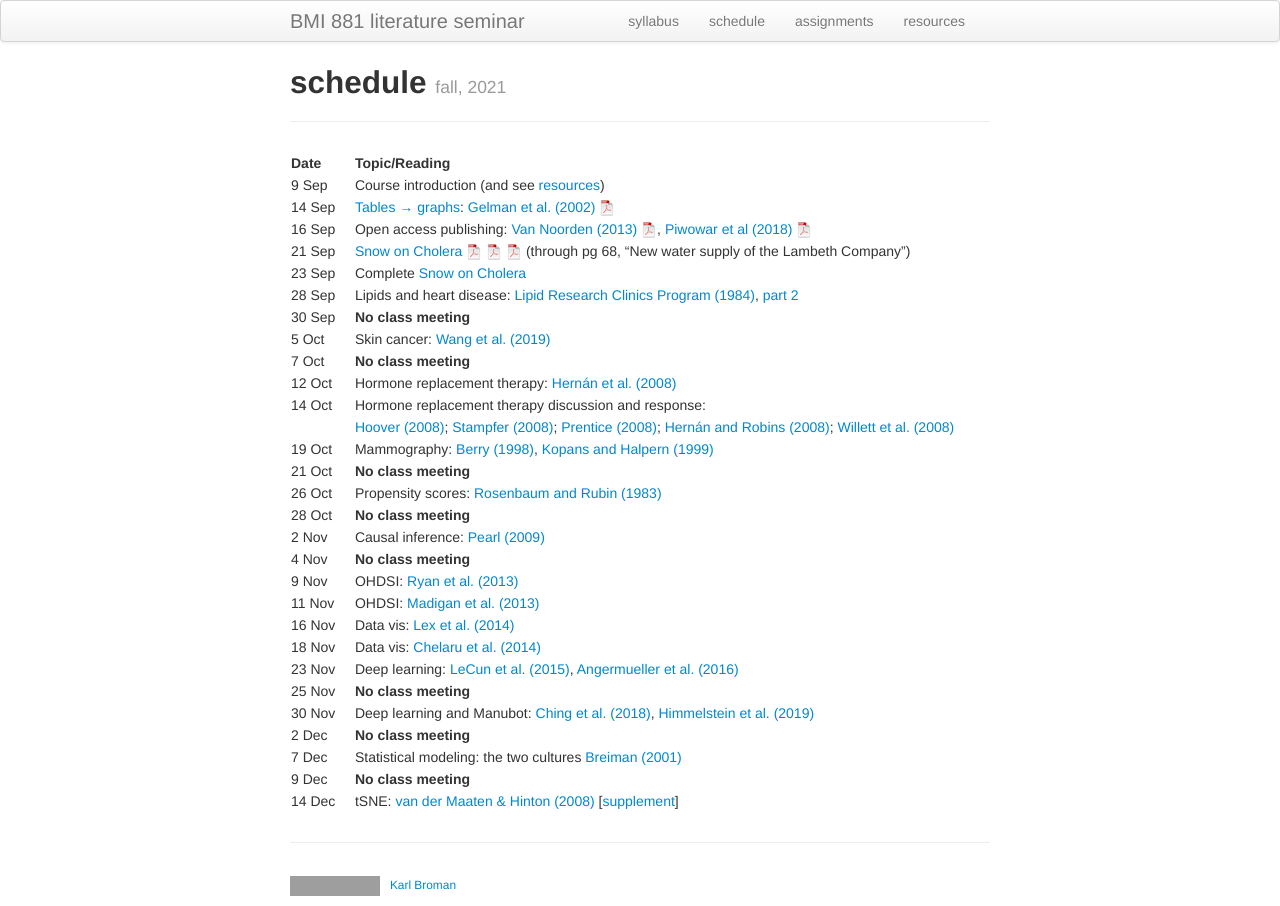
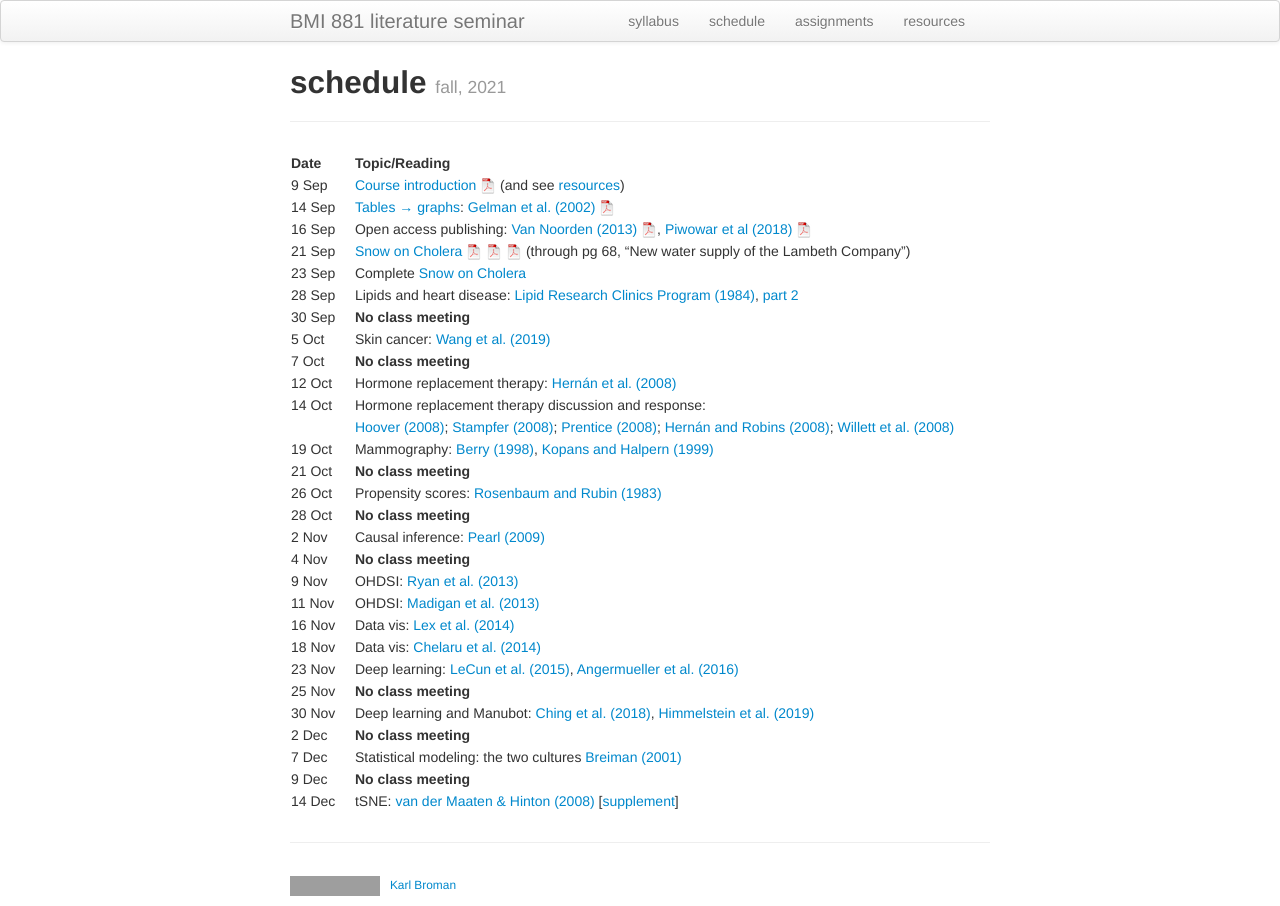
Before and after one commit to kbroman/BMI881_fall2022, a Jekyll site: the page built from schedule.md, in a window 1280 px wide. Built offline with Jekyll 4.4.1, drawn with Linux system fonts in a browser that asks for light colours; grey boxes are pictures that could not be loaded.

Commit message:
Edit intro slides and put back on schedule

```diff
--- a/schedule.md
+++ b/schedule.md
@@ -7,7 +7,7 @@ description: Schedule and readings for BMI 881, Biomedical data science scholarl
 
 | Date    | &nbsp;&nbsp;&nbsp;&nbsp;   | Topic/Reading  |
 | :------ | -- | :----- |
-| 9 Sep   |    | Course introduction (and see [resources](resources.html)) |
+| 9 Sep   |    | [Course introduction ![pdf logo](icons/pdf-icon.png)](slides/00_intro_slides.pdf) (and see [resources](resources.html)) |
 | 14 Sep   |    | [Tables &rarr; graphs](slides/01a_gelman_slides.pdf): [Gelman et al. (2002)](https://doi.org/10.1198/000313002317572790) [![pdf logo](icons/pdf-icon.png)](http://courses.washington.edu/b572/public/Gelman2002.pdf) |
 | 16 Sep  |    | Open access publishing: [Van Noorden (2013)](https://doi.org/10.1038/495426a) [![pdf logo](icons/pdf-icon.png)](https://www.nature.com/news/polopoly_fs/1.12676!/menu/main/topColumns/topLeftColumn/pdf/495426a.pdf), [Piwowar et al (2018)](https://doi.org/10.7717/peerj.4375) [![pdf logo](icons/pdf-icon.png)](https://peerj.com/articles/4375.pdf) |
 | 21 Sep  |    | [Snow on Cholera](http://www.ph.ucla.edu/epi/snow/snowbook.html) [![pdf logo](icons/pdf-icon.png)](assets/snow_cholera.pdf) [![map 1](icons/pdf-icon.png)](https://www.ph.ucla.edu/epi/snow/snowmap1.pdf) [![map 2](icons/pdf-icon.png)](https://www.ph.ucla.edu/epi/snow/snowmap2.pdf) (through pg 68, "New water supply of the Lambeth Company") |
```
Also changed, not shown: 3 other files.
